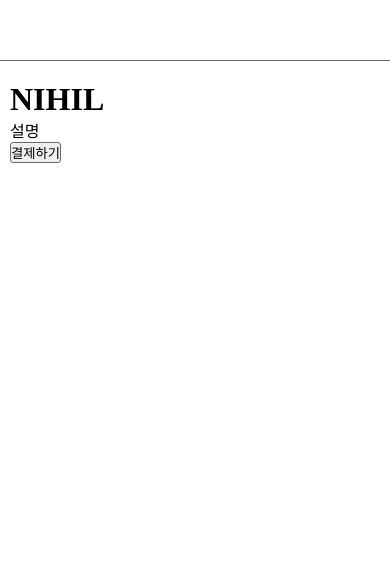
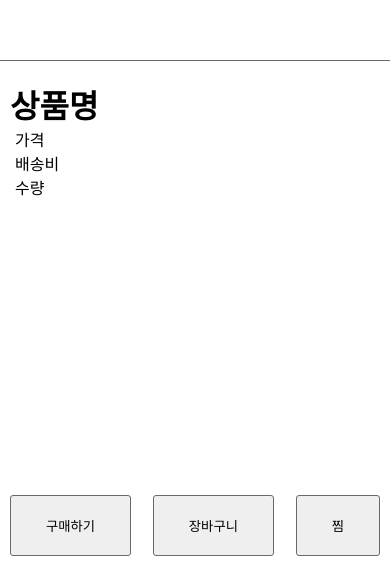
Before and after one commit to gnemek20/pfront, a Vue app: page /shop/product in a window 390 px wide. Shown: the part 278-844 px from the top of the page. Built offline with nearby package versions, Linux system fonts and the light colour scheme.

Commit message:
상품 상세 페이지 구조 변경

```diff
--- a/src/views/shop/Product.vue
+++ b/src/views/shop/Product.vue
@@ -4,9 +4,23 @@
       <div class="product">
       </div>
       <div class="option">
-        <h1>NIHIL</h1>
-        <p>설명</p>
-        <button @click="purchase">결제하기</button>
+        <div class="text-area">
+          <div class="name">
+            <h1>상품명</h1>
+          </div>
+          <div class="introduce">
+            <p>가격</p>
+            <p>배송비</p>
+            <p>수량</p>
+          </div>
+        </div>
+        <div class="choice-status">
+          <div class="buttons">
+            <button @click="purchase">구매하기</button>
+            <button>장바구니</button>
+            <button>찜</button>
+          </div>
+        </div>
       </div>
     </div>
   </div>
@@ -71,13 +85,36 @@ export default {
   display: flex;
   border: 1px solid dimgray;
 }
+.block > .option {
+  display: flex;
+  flex-direction: column;
+}
 
-.option > button {
+
+.option > .text-area {
+  display: flex;
+  flex-direction: column;
+}
+.text-area > .introduce {
+  margin-left: 5px;
+}
+
+.option > .choice-status {
+  margin-top: auto;
+  display: flex;
+}
+.choice-status > .buttons {
+  display: flex;
+  justify-content: space-between;
+  width: 100%;
+}
+.buttons > button {
   cursor: pointer;
+  padding: 10px 20px;
   border: 1px solid dimgray;
   border-radius: 3px;
 }
-.option > button:hover {
+.buttons > button:hover {
   background-color: #e0e0e0;
 }
 
@@ -99,7 +136,20 @@ export default {
     border-bottom: 1px solid dimgray;
   }
   .block > .option {
-    padding: 0px 10px;
+    padding: 0px 10px 80px;
+  }
+  .option > .choice-status {
+    position: fixed;
+    left: 0;
+    bottom: 0;
+    background-color: white;
+    width: 100%;
+  }
+  .choice-status > .buttons {
+    padding: 0px 10px 10px;
+  }
+  .buttons > button {
+    padding: 20px 35px;
   }
 }
 </style>
```
